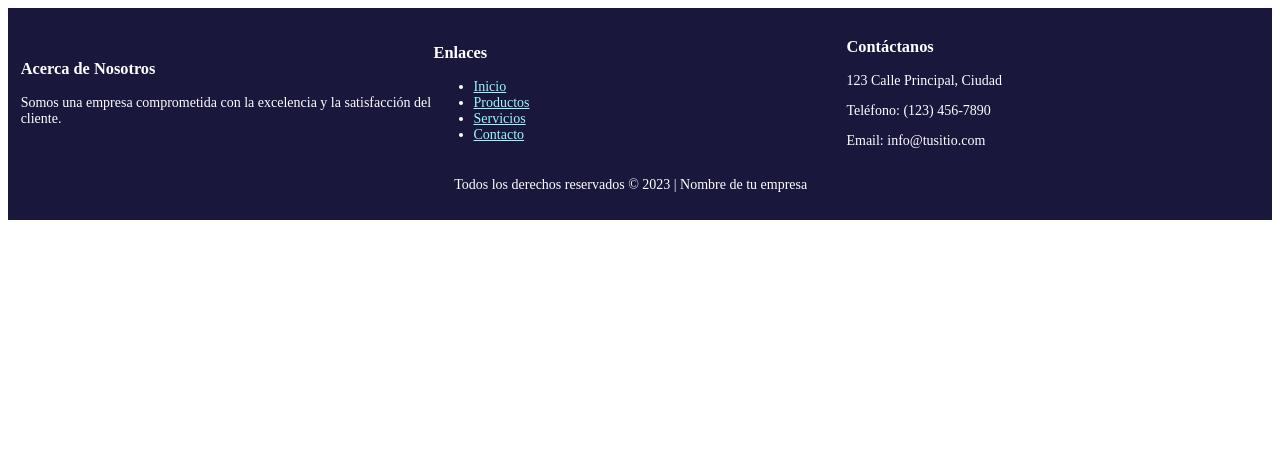
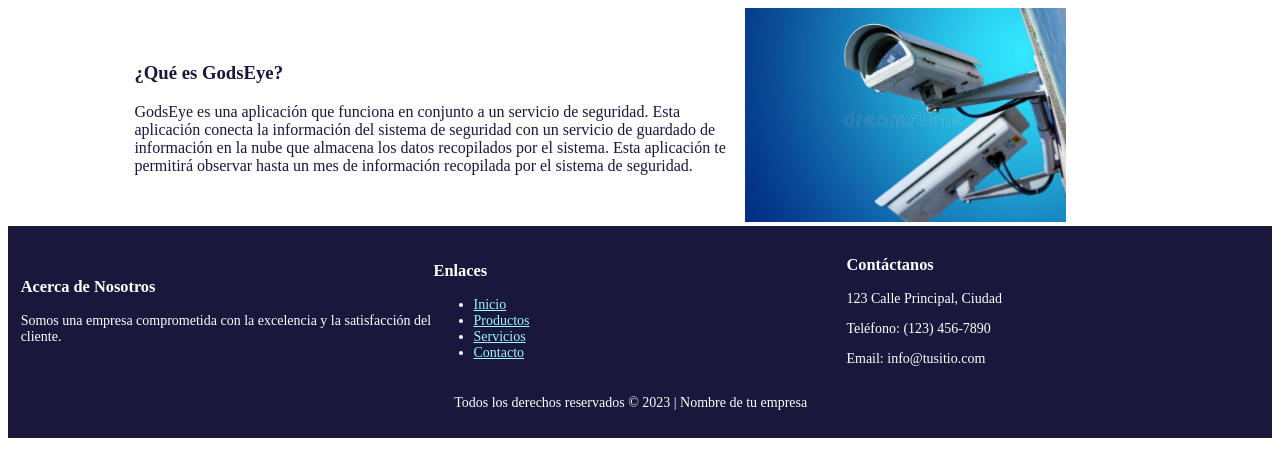
Before and after one commit to AnthonyNunez500/upc-pre-202301-SecurServ-LandingPage-SI720-2301-WS36, a plain HTML site: page index.html in a window 1280 px wide. Drawn offline with nearby package versions, Linux system fonts and the light colour scheme; a web font is replaced by a local one.

Commit message:
Terminada la sección "¿Que es GodsEye?"
Añadido de toda la sección. Se planea añadir un carrousel en caso de utilizar bootstrap

```diff
--- a/index.html
+++ b/index.html
@@ -14,6 +14,26 @@
         <title>SecurServ</title>
     </head>
     <body>
+      <section class="about-us">
+        <div class="container">
+          <div class="container-column">
+            <h3>¿Qué es GodsEye?</h3>
+            <p>
+              GodsEye es una aplicación que funciona en conjunto a un servicio de seguridad.
+              Esta aplicación conecta la información del sistema de seguridad con un
+              servicio de guardado de información en la nube que almacena los datos recopilados
+              por el sistema. Esta aplicación te permitirá observar hasta un mes de información recopilada
+              por el sistema de seguridad.
+            </p>
+          </div>
+          <div class="image-container">
+            <img src="assets/security-image.jpg" width="80%" height="80%">
+          </div>
+        </div>
+        <div class="container">
+          <!--Pos... poner bootstrap y carrousel-->
+        </div>
+      </section>
       <footer class="footer">
           <div class="container">
             <div class="footer-column">
--- a/styles.css
+++ b/styles.css
@@ -14,6 +14,25 @@
   .link{
     color: var(--link-color);
   }
+  /*estilos de la sección about us*/
+  .about-us{
+    color: var(--primary-color);
+    .container{
+      padding-left: 10%;
+      padding-right: 10%;
+      display: flex;
+      align-items: center;
+      .container-column{
+        margin-right: 10px;
+        width: calc(60%);
+      }
+      .image-container{
+        width: calc(40%);
+        overflow:hidden;
+      }
+    }
+  }
+  /*estilos del footer*/
   .footer {
     color: var(--secondary-color);
     font-size: var(--font-size-small);
```
Also changed, not shown: assets/security-image.jpg (added).
